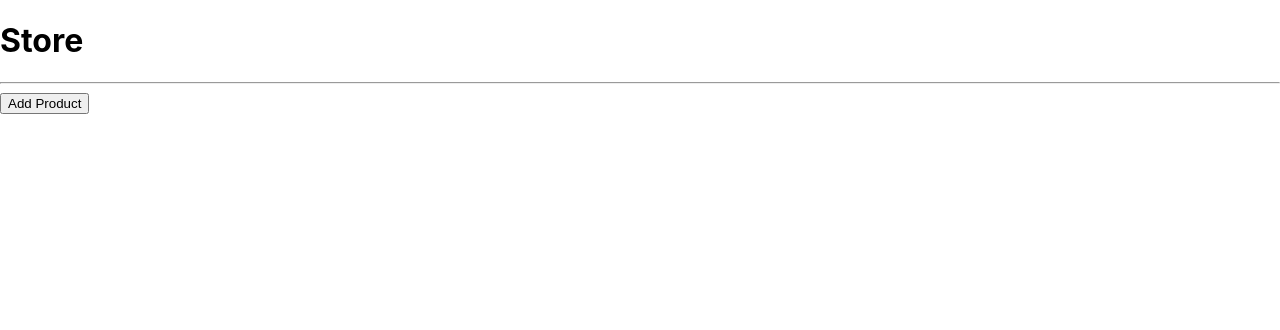
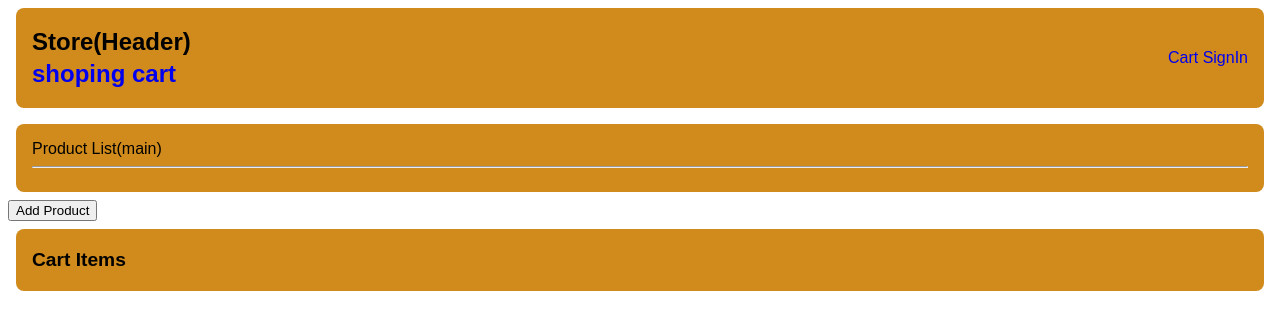
Before and after one commit to evegyzbirun/custom-store, a React (Create React App) app: page / in a window 1280 px wide. Shown: the top 330 px of the page. Built offline with nearby package versions, Linux system fonts and the light colour scheme.

Commit message:
more fix

```diff
--- a/src/components/App.css
+++ b/src/components/App.css
@@ -1,4 +1,4 @@
-.App {
+/* .App {
   text-align: center;
 }
 
@@ -35,4 +35,4 @@
   to {
     transform: rotate(360deg);
   }
-}
+} */
--- a/src/components/App.js
+++ b/src/components/App.js
@@ -1,14 +1,23 @@
 import React from "react";
+import Basket from "./Basket";
 import Header from "./Header";
 import ProductControl from "./ProductControl";
+import './App.css'
 
 
-function App(){
+function App() {
   return (
-    <React.Fragment>
-      <Header />
-      <ProductControl />
-    </React.Fragment>
+
+
+    <div className="App">
+      <Header></Header>
+      <div className="row"></div>
+      <ProductControl></ProductControl>
+      <Basket></Basket>
+    </div>
+
+
+
   );
 }
 
--- /dev/null
+++ b/src/components/Basket.js
@@ -0,0 +1,14 @@
+import React from "react";
+
+
+function Basket(props) {
+  return (
+
+    <aside className="block col-1">
+      <h2>Cart Items</h2>
+    </aside>
+
+  );
+}
+
+export default Basket;
--- a/src/components/Header.js
+++ b/src/components/Header.js
@@ -3,7 +3,18 @@ import React from "react";
 function Header() {
   return (
     <React.Fragment>
-      <h1>Store</h1>
+      <header className="row block center">
+        <div>
+          <h1>Store(Header)</h1>
+          <a href="#/">
+            <h1>shoping cart</h1>
+          </a>
+        </div>
+        <div>
+          <a href="#/cart">Cart</a> <a href="#/signin">SignIn</a>
+        </div>
+      </header>
+
     </React.Fragment>
   );
 }
--- a/src/components/Product.js
+++ b/src/components/Product.js
@@ -19,6 +19,8 @@ function Product(props) {
 
   return (
     <React.Fragment>
+
+
           <div onClick={() => props.whenProductClicked(props.id)}>
             <h3>{props.names} - {props.sku}</h3>
             <p><em>{props.color}</em></p>
@@ -29,6 +31,7 @@ function Product(props) {
 
             <hr />
           </div>
+
     </React.Fragment>
   );
 }
--- a/src/components/ProductList.js
+++ b/src/components/ProductList.js
@@ -4,8 +4,11 @@ import PropTypes from "prop-types";
 
 function ProductList(props) {
   return (
-    <React.Fragment>
+
+    <main className="block col-2">
+      <div>Product List(main)</div>
       <hr />
+      <div className="row">
         {props.productList.map((product) =>
           <Product
             whenProductClicked={props.onProductSelection}
@@ -18,7 +21,9 @@ function ProductList(props) {
             id={product.id}
             key={product.id} />
         )}
-    </React.Fragment>
+      </div>
+    </main>
+
   );
 }
 
--- a/src/index.css
+++ b/src/index.css
@@ -1,13 +1,54 @@
 body {
-  margin: 0;
-  font-family: -apple-system, BlinkMacSystemFont, 'Segoe UI', 'Roboto', 'Oxygen',
-    'Ubuntu', 'Cantarell', 'Fira Sans', 'Droid Sans', 'Helvetica Neue',
-    sans-serif;
-  -webkit-font-smoothing: antialiased;
-  -moz-osx-font-smoothing: grayscale;
+  font-family: Arial, Helvetica, sans-serif;
 }
 
-code {
-  font-family: source-code-pro, Menlo, Monaco, Consolas, 'Courier New',
-    monospace;
+h1,
+h2,
+h3 {
+  margin: 0.25rem 0;
 }
+
+h1 {
+  font-size: 1.5rem;
+}
+
+h2 {
+  font-size: 1.2rem;
+}
+
+h3 {
+  font-size: 1rem;
+}
+
+a {
+  text-decoration: none;
+}
+
+.row {
+  display: flex;
+  justify-content: space-between;
+}
+
+.row.center {
+  align-items: center;
+}
+
+
+.col-1 {
+  flex: 1;
+}
+
+.col-2 {
+  flex: 2;
+}
+
+.block {
+  background-color: rgb(208, 139, 28);
+  padding: 1rem;
+  margin: 0.5rem;
+  border-radius: 0.5rem;
+}
+
+.row.center {
+  align-items: center;
+}
```
Also changed, not shown: src/components/ProductControl.js (+11 -9 lines), src/components/Main.js (added). Lines whose indentation alone changed are shown as unchanged.
